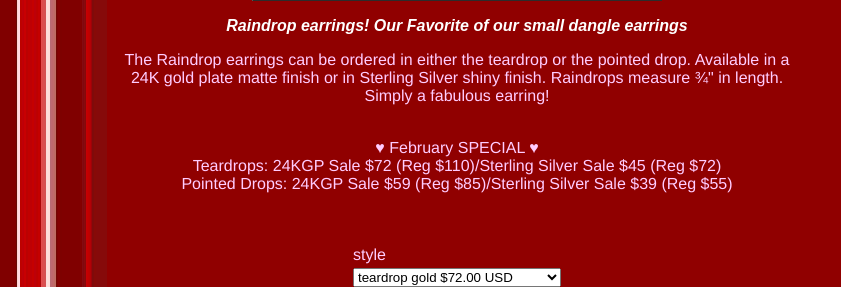
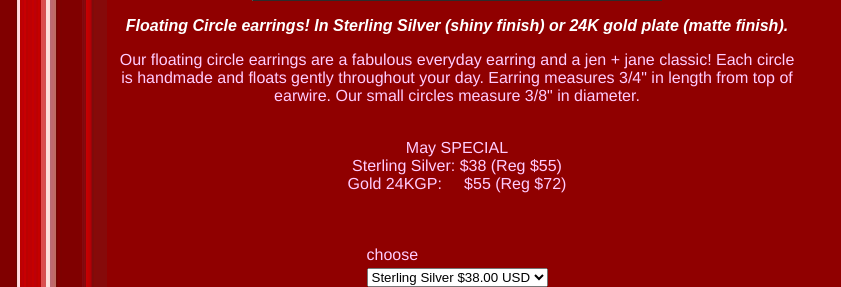
Before and after one commit to dredom/jenandjane, a PHP site: page /special in a window 1280 px wide. Shown: the part 498-785 px from the top of the page, without its empty margins (0-841 px from the left). Run offline with PHP 8.4, Linux system fonts and the light colour scheme; a stand-in replaces the project's code that opens the database connection; some libraries are stand-ins or nearby versions.

Commit message:
new images

```diff
--- a/special/index.php
+++ b/special/index.php
@@ -32,34 +32,31 @@
  <table border=1 cellspacing=2>
   <tr>
    <td>
-    <img src="../img/e107-drp-ss-lrg.jpg" alt="Raindrop earrings" />
+    <img src="../img/e100-cir-24k-lrg.jpg" alt="Floating Circle earring" />
    </td>
   </tr>
  </table>
 
- <h3>Raindrop earrings! Our Favorite of our small dangle earrings
-</h3>
+ <h3>Floating Circle earrings!  In Sterling Silver (shiny finish) or 24K gold plate (matte finish).</h3>
+
  <p>
-The Raindrop earrings can be ordered in either the teardrop
-or the pointed drop.  Available in a 24K gold plate matte finish
-or in Sterling Silver shiny finish.  Raindrops measure &frac34;" in length.
-Simply a fabulous earring!
+Our floating circle earrings are a fabulous everyday earring and a jen + jane classic!
+ Each circle is handmade and floats gently throughout your day.
+Earring measures 3/4" in length from top of earwire. Our small circles measure 3/8" in diameter.
  </p>
 
 
- <br>&hearts; February SPECIAL &hearts;
- <br> Teardrops:  24KGP Sale $72 (Reg $110)/Sterling Silver Sale $45 (Reg $72)
-  <br> Pointed Drops: 24KGP Sale $59 (Reg $85)/Sterling Silver Sale $39 (Reg $55)
+ <br> May SPECIAL
+ <br> Sterling Silver:   $38 (Reg $55)
+ <br> Gold 24KGP: &nbsp; &nbsp;  $55 (Reg $72)
  <p>
-  <br/><form action="https://www.paypal.com/cgi-bin/webscr" method="post">
+  <br/><form action="https://www.paypal.com/cgi-bin/webscr" method="post" target="_top">
 <input type="hidden" name="cmd" value="_s-xclick">
-<input type="hidden" name="hosted_button_id" value="CQDS7CTMXMSTW">
+<input type="hidden" name="hosted_button_id" value="7QUD2QQRLJP76">
 <table>
-<tr><td><input type="hidden" name="on0" value="style">style</td></tr><tr><td><select name="os0">
-	<option value="teardrop gold">teardrop gold $72.00 USD</option>
-	<option value="teardrop silver">teardrop silver $45.00 USD</option>
-	<option value="pointed drop gold">pointed drop gold $59.00 USD</option>
-	<option value="pointed drop silver">pointed drop silver $39.00 USD</option>
+<tr><td><input type="hidden" name="on0" value="choose">choose</td></tr><tr><td><select name="os0">
+	<option value="Sterling Silver">Sterling Silver $38.00 USD</option>
+	<option value="Gold 24KGP">Gold 24KGP $55.00 USD</option>
 </select> </td></tr>
 </table>
 <input type="hidden" name="currency_code" value="USD">
@@ -69,9 +66,7 @@ Simply a fabulous earring!
 
 
 
-
-
-  <br/> or email <a href="mailto:jane@jenandjane.com?subject=jen + jane February special &body=Order description: Raindrops earring%0AOrder item: e107-drp-ss%0A%0AMy name is: %0A%0AMy phone number is: %0A%0ATimes to call me: "
+  <br/> or email <a href="mailto:jane@jenandjane.com?subject=jen + jane May special &body=Order description: Wishbone necklace%0AOrder item: e100-cir-24k%0A%0AMy name is: %0A%0AMy phone number is: %0A%0ATimes to call me: "
   		>jane@jenandjane.com</a>
   <br/> or call 818-297-9000
  </p>
```
Also changed, not shown: shows/index.php (+22 -4 lines), 2 other files.
